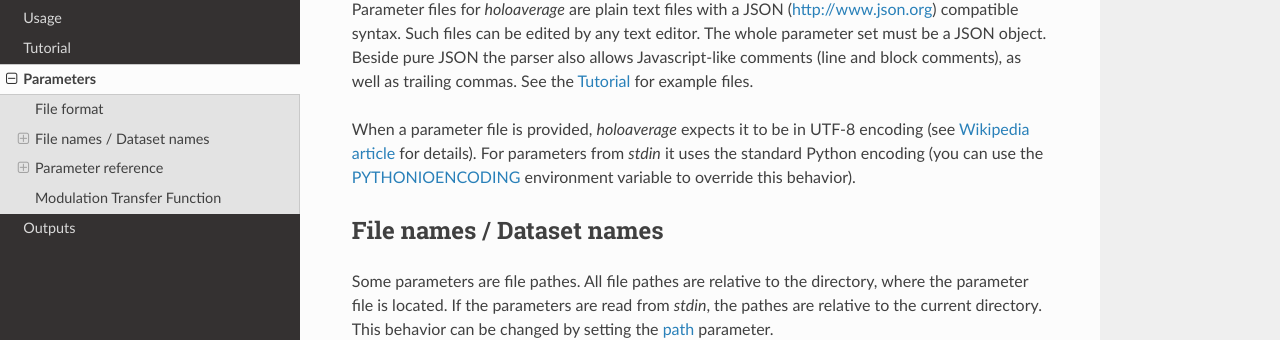
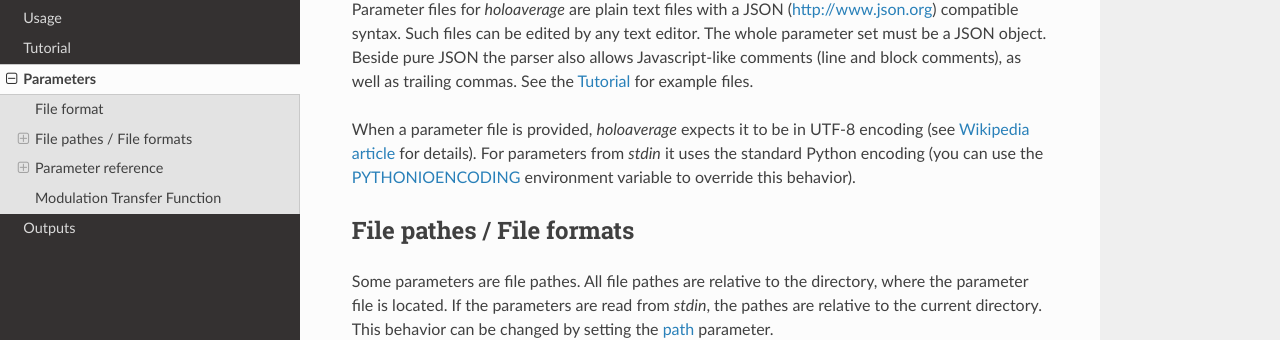
Before and after one commit to niermann/holoaverage, a Sphinx documentation site: the page built from docs/parameters.rst, in a window 1280 px wide and 900 px high. Shown: the part 218-558 px from the top of the window. Built offline with Sphinx 7.4.7 and the Read the Docs theme 2.0.0, drawn with Linux system fonts in a browser that asks for light colours; some of the changed text lies outside the part shown.

```diff
--- a/docs/parameters.rst
+++ b/docs/parameters.rst
@@ -17,9 +17,9 @@
 for details). For parameters from *stdin* it uses the standard Python encoding (you can use the `PYTHONIOENCODING
 <https://docs.python.org/3/using/cmdline.html#envvar-PYTHONIOENCODING>`_ environment variable to override this behavior).
 
-.. _sec-file_names:
+.. _sec-file_pathes:
 
-File names / Dataset names
+File pathes / File formats
 --------------------------
 
 Some parameters are file pathes. All file pathes are relative to the directory, where the parameter file
@@ -277,7 +277,7 @@
 :Type: Optional
 :Format: String
 :Description: File name of empty hologram used for normalization. If this parameter is present in the parameter
-    files the empty hologram will be read from this file (see :ref:`sec-file_names` for format) and the parameters
+    files the empty hologram will be read from this file (see :ref:`sec-file_pathes` for format) and the parameters
     :ref:`param-empty_names`, :ref:`param-empty_first`, :ref:`param-empty_last`, and :ref:`param-empty_size` are
     ignored.
 
@@ -474,7 +474,7 @@
 :Description: Path to prefix to all file names. If this is not an absolute path, the path is taken relative to the path
     of the parameter file (current directory, if the parameters are read from *stdin*. By default this path is left
     empty, which means all file names are relative to the parameter file path (or the current directory, when the
-    parameters are read from *stdin* (see :ref:`sec-file_names`).
+    parameters are read from *stdin* (see :ref:`sec-file_pathes`).
 
 .. _param-roi:
 
```
Also changed, not shown: docs/tutorial.rst (+6 -6 lines), 1 other file.
